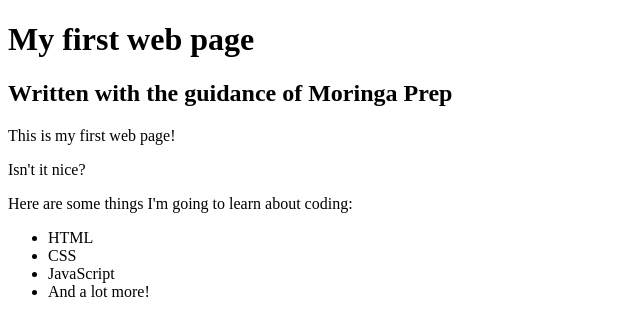
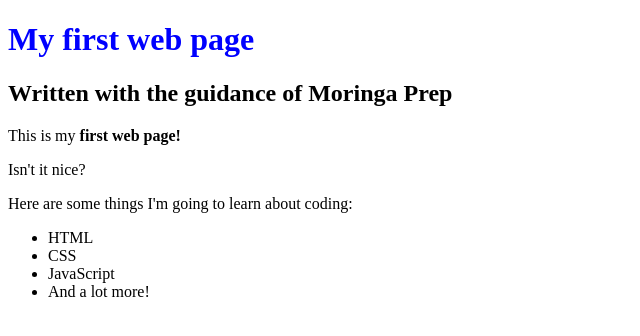
Before and after one commit to AkothCarole/First-Webpage, a plain HTML site: page my-first-webpage.html in a window 1280 px wide. Shown: the whole page, without its empty margins (0-640 px from the left). Drawn offline with Linux system fonts and the light colour scheme.

Commit message:
CSS Styling

```diff
--- /dev/null
+++ b/css/styles.css
@@ -0,0 +1,3 @@
+h1 {
+  color: blue
+}
--- a/my-first-webpage.html
+++ b/my-first-webpage.html
@@ -1,11 +1,12 @@
 <!DOCTYPE html>
 <head>
+  <link rel="stylesheet" href="/css/styles.css" media="screen" title="no title">
   <title> The Webpage </title>
 </head>
 <h1>My first web page</h1>
     <h2>Written with the guidance of Moringa Prep</h2>
 
-    <p>This is my first web page!</p>
+    <p>This is my <strong> first web page! </strong> </p>
     <p>Isn't it nice?</p>
 
     <p>Here are some things I'm going to learn about coding:</p>
```
Also changed, not shown: Nissy.jpg (added), 1 other file.
